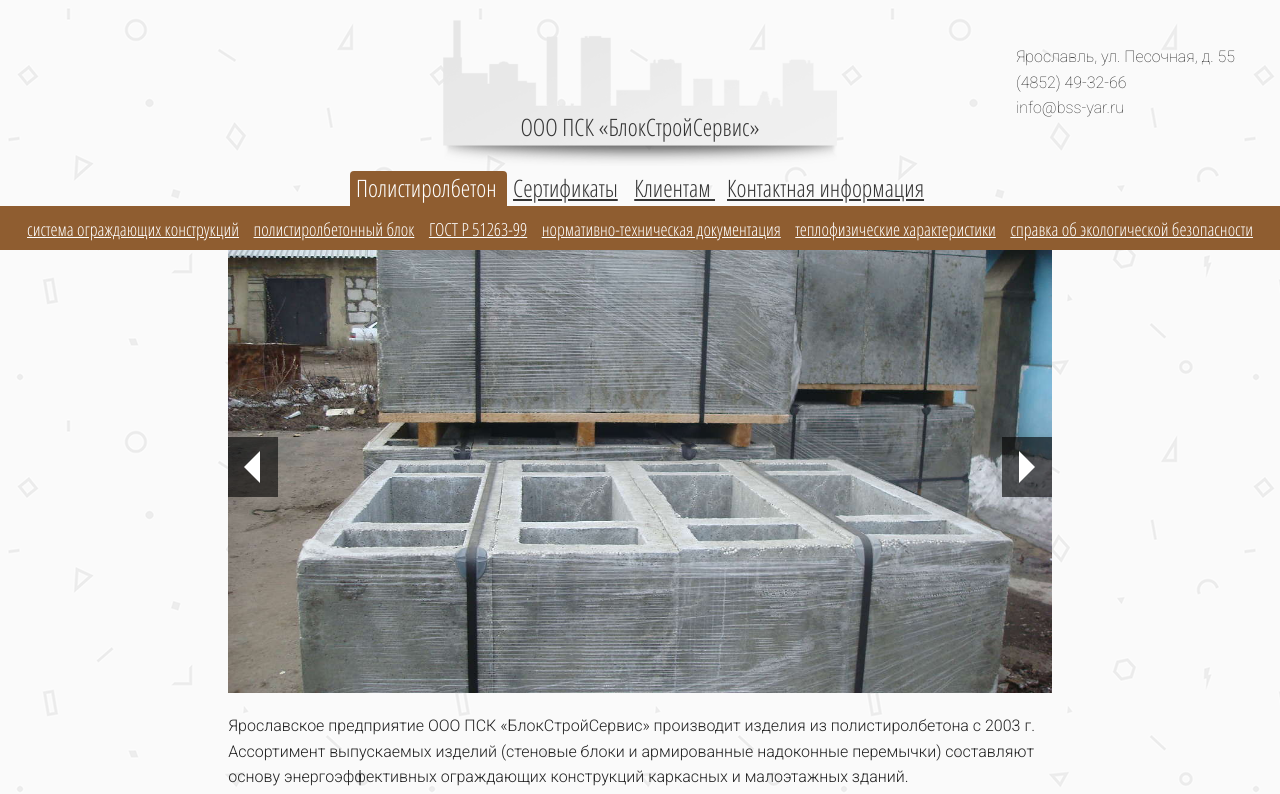
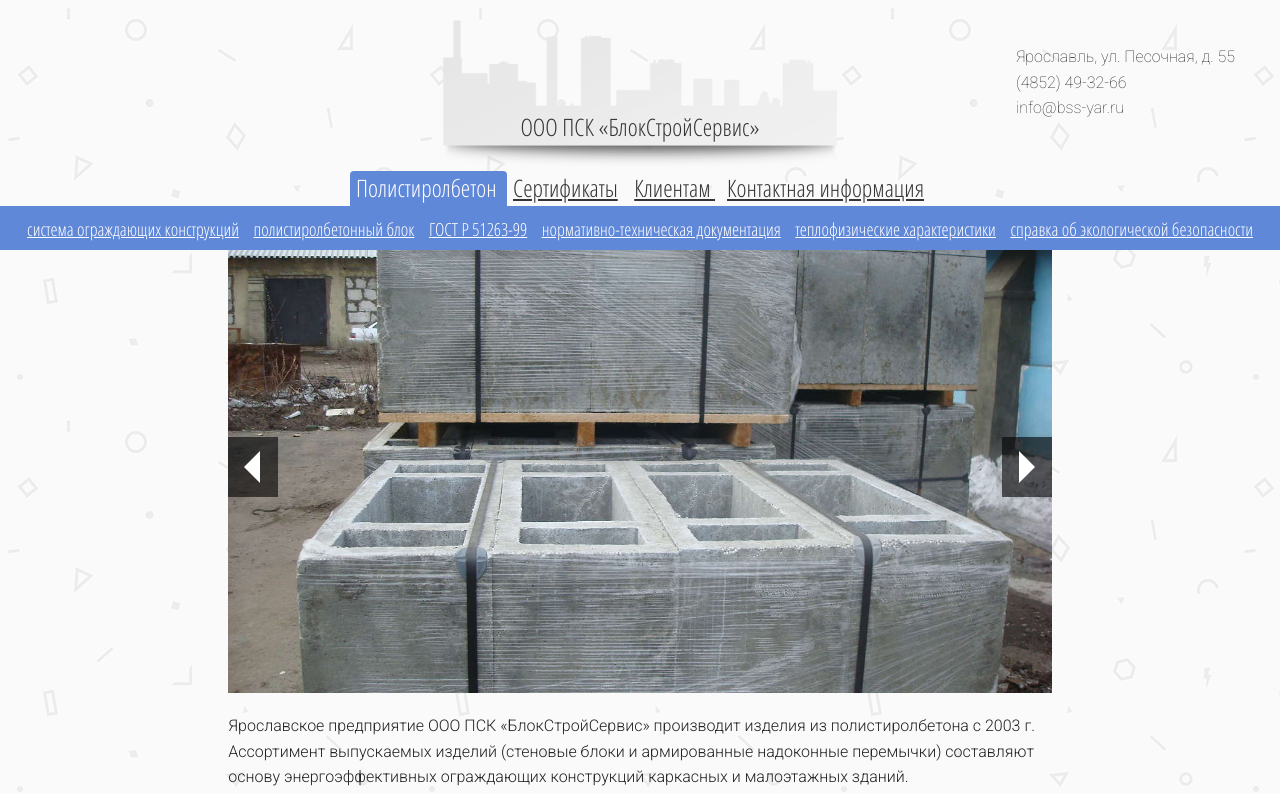
Before and after one commit to umountdevbrain/bss-yar-prototype, a plain HTML site: page index.html in a window 1280 px wide. In both pictures the pointer is over the item 428 px from the left and 190 px from the top of the page. Shown: the top 794 px of the page. Drawn offline with Linux system fonts and the light colour scheme.

Commit message:
Разноцветное меню заменено на меню голубого цвета

```diff
--- a/css/styles.css
+++ b/css/styles.css
@@ -117,7 +117,16 @@ header ul {
   color: #fff;
 }
 
-.main-menu li.polystyrene > ul,
+.main-menu li > ul,
+.main-menu li:hover {
+  background-color: #6088d9;
+}
+
+.main-menu li > ul li:hover {
+  background-color: #80a8f9;
+}
+
+/*.main-menu li.polystyrene > ul,
 .main-menu li.polystyrene:hover {
   background-color: #8f5d30;
 }
@@ -151,8 +160,9 @@ header ul {
 
 .main-menu li.contacts > ul li:hover {
   background-color: #af5050;
-}
+}*/
 
+.main-menu li,
 .main-menu li.polystyrene,
 .main-menu li.polystyrene:hover,
 .main-menu li.certs,
```
